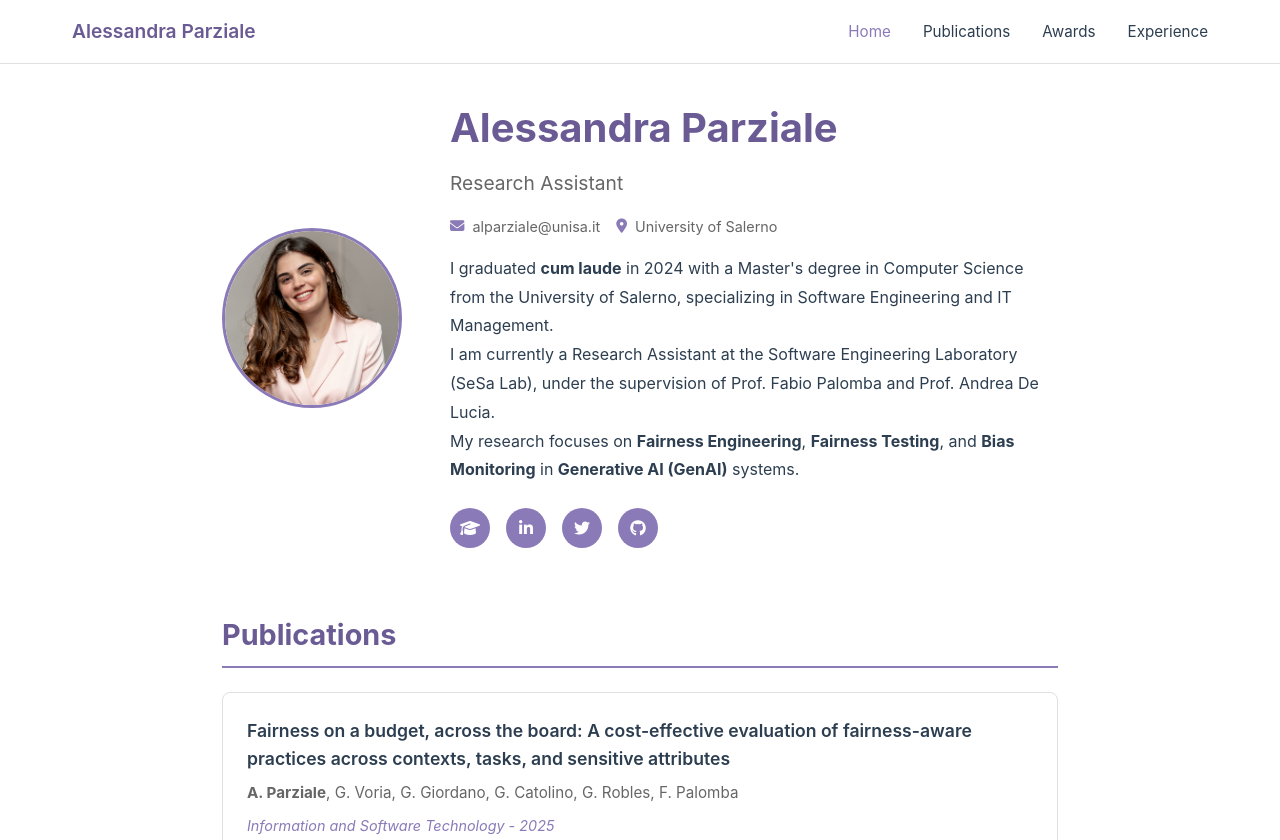
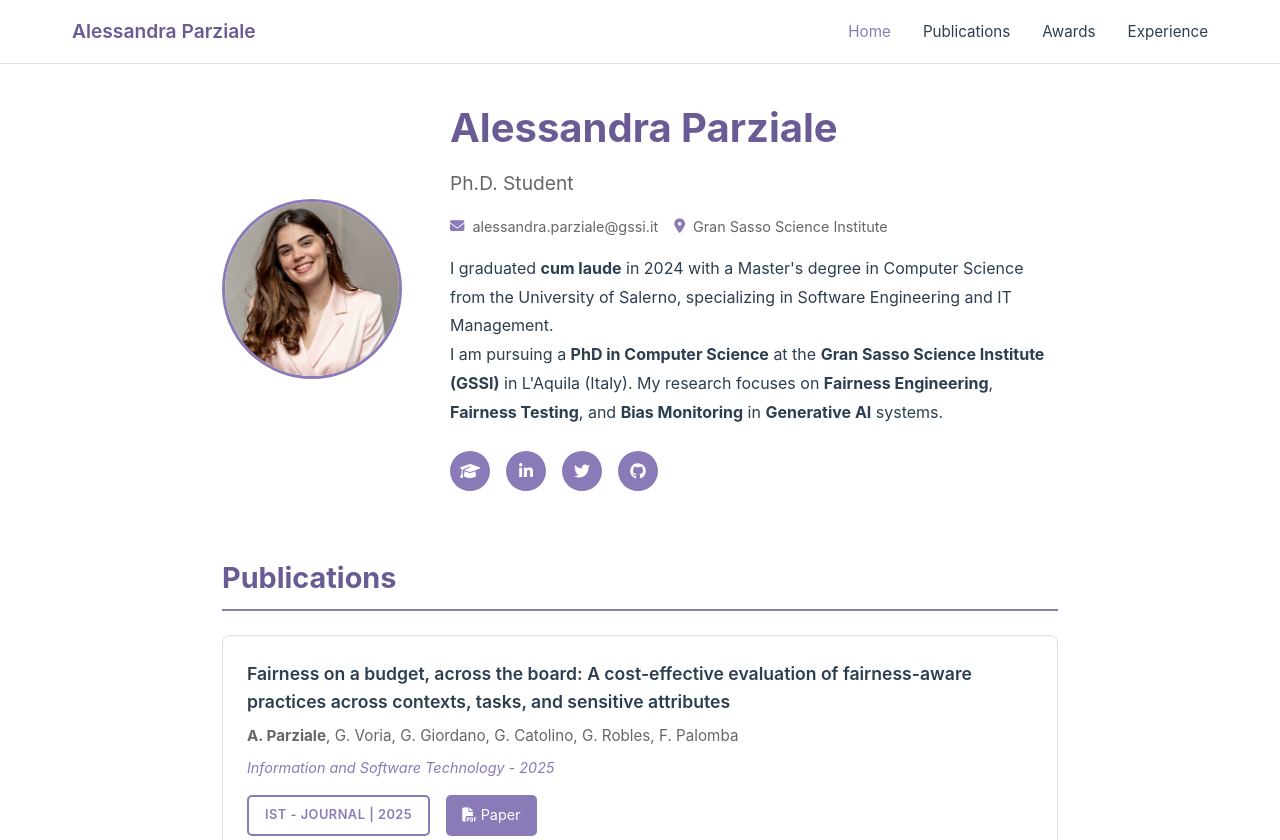
Before and after one commit to AlessandraParziale/AlessandraParziale.github.io, a plain HTML site: page index.html in a window 1280 px wide. Shown: the top 840 px of the page. Drawn offline with Linux system fonts and the light colour scheme.

Commit message:
Update
Update

```diff
--- a/index.html
+++ b/index.html
@@ -440,23 +440,23 @@
             </div>
             <div class="hero-content">
                 <h1>Alessandra Parziale</h1>
-                <p class="subtitle">Research Assistant</p>
+                <p class="subtitle">Ph.D. Student</p>
 
                 <div class="contact-info">
                     <div class="contact-item">
                         <i class="fas fa-envelope"></i>
-                        <span>alparziale@unisa.it</span>
+                        <span>alessandra.parziale@gssi.it</span>
                     </div>
                     <div class="contact-item">
                         <i class="fas fa-map-marker-alt"></i>
-                        <span>University of Salerno</span>
+                        <span>Gran Sasso Science Institute</span>
                     </div>
                 </div>
 
                 <div class="bio-text">
                     <p>I graduated <strong>cum laude</strong> in 2024 with a Master's degree in Computer Science from the University of Salerno, specializing in Software Engineering and IT Management.</p>
-                    <p>I am currently a Research Assistant at the Software Engineering Laboratory (SeSa Lab), under the supervision of Prof. Fabio Palomba and Prof. Andrea De Lucia.</p>
-                    <p>My research focuses on <strong>Fairness Engineering</strong>, <strong>Fairness Testing</strong>, and <strong>Bias Monitoring</strong> in <strong>Generative AI (GenAI)</strong> systems.</p>
+                    <p>I am pursuing a <strong>PhD in Computer Science</strong> at the <strong>Gran Sasso Science Institute (GSSI)</strong> in L'Aquila (Italy).
+                    My research focuses on <strong>Fairness Engineering</strong>, <strong>Fairness Testing</strong>, and <strong>Bias Monitoring</strong> in <strong>Generative AI</strong> systems.</p>
                 </div>
 
                 <div class="social-links">
@@ -552,8 +552,9 @@
                     <h3>Research Experience</h3>
                     <div class="cv-item">
                         <div class="cv-item-title">Research Assistant</div>
-                        <div class="cv-item-subtitle">University of Salerno</div>
-                        <div class="cv-item-period2">November 2024 - Present</div>
+                        <div class="cv-item-subtitle">University of Salerno - Software Engineering (SeSa) Lab </div>
+                        <div class="cv-item-description">Advisors: Prof. F. Palomba and Prof. A. De Lucia</div>
+                        <div class="cv-item-period2">November 2024 - November 2025</div>
                     </div>
                 </div>
 
```
